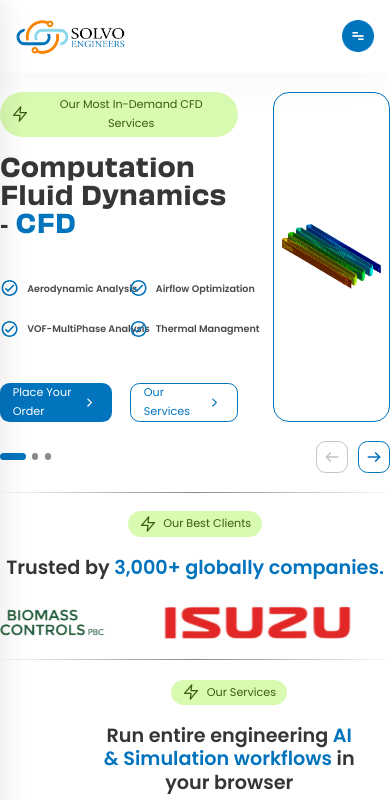
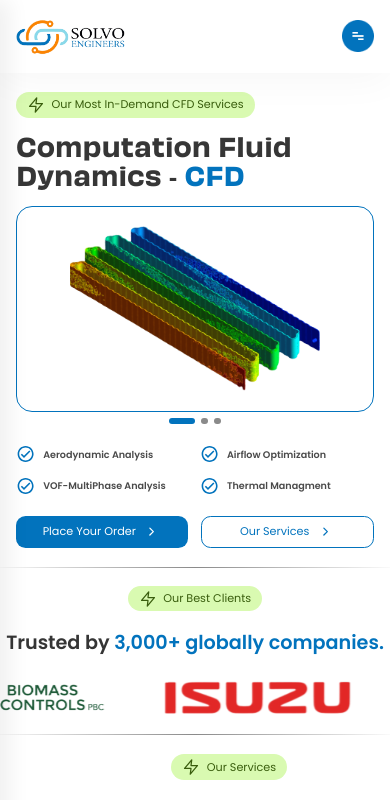
Before and after one commit to Maheerali-pk/solvo, a Next.js app: page /home in a window 390 px wide. Shown: the top 800 px of the page. Built offline with nearby package versions, Linux system fonts and the light colour scheme.

Commit message:
Hero section made responsive

```diff
--- a/app/(routes)/home/components/HeroSection.tsx
+++ b/app/(routes)/home/components/HeroSection.tsx
@@ -1,6 +1,6 @@
 "use client";
 
-import { useState } from "react";
+import { useState, useRef } from "react";
 import { allHeroSectionItems } from "@/app/helpers/data";
 import HeroSectionItem from "./HeroSectionItem";
 import Slider from "@/app/components/Slider";
@@ -9,6 +9,12 @@
 
 const HeroSection: React.FC<HeroSectionProps> = () => {
   const [currentIndex, setCurrentIndex] = useState(0);
+  const [isDragging, setIsDragging] = useState(false);
+  const [startX, setStartX] = useState(0);
+  const [startY, setStartY] = useState(0);
+  const [translateX, setTranslateX] = useState(0);
+  const [isHorizontalSwipe, setIsHorizontalSwipe] = useState(false);
+  const sliderRef = useRef<HTMLDivElement>(null);
 
   const handlePrevious = () => {
     setCurrentIndex((prev) => Math.max(0, prev - 1));
@@ -24,37 +30,147 @@
     setCurrentIndex(index);
   };
 
+  // Touch/Mouse handlers for swiping
+  const handleStart = (clientX: number) => {
+    setIsDragging(true);
+    setStartX(clientX);
+    setTranslateX(0);
+  };
+
+  const handleMove = (clientX: number) => {
+    if (!isDragging) return;
+    const diff = clientX - startX;
+    setTranslateX(diff);
+  };
+
+  const handleEnd = () => {
+    if (!isDragging) return;
+    setIsDragging(false);
+
+    const threshold = 50; // Minimum swipe distance in pixels
+    const swipePercentage =
+      (translateX / (sliderRef.current?.offsetWidth || 1)) * 100;
+
+    if (Math.abs(translateX) > threshold) {
+      if (translateX > 0 && currentIndex > 0) {
+        // Swipe right - go to previous
+        handlePrevious();
+      } else if (
+        translateX < 0 &&
+        currentIndex < allHeroSectionItems.length - 1
+      ) {
+        // Swipe left - go to next
+        handleNext();
+      }
+    }
+
+    setTranslateX(0);
+  };
+
+  // Touch events
+  const handleTouchStart = (e: React.TouchEvent) => {
+    handleStart(e.touches[0].clientX);
+  };
+
+  const handleTouchMove = (e: React.TouchEvent) => {
+    if (!isDragging) return;
+    // Prevent vertical scrolling when swiping horizontally
+    if (
+      Math.abs(e.touches[0].clientX - startX) >
+      Math.abs(e.touches[0].clientY - (e.touches[0].pageY - window.scrollY))
+    ) {
+      e.preventDefault();
+    }
+    handleMove(e.touches[0].clientX);
+  };
+
+  const handleTouchEnd = () => {
+    handleEnd();
+  };
+
+  // Mouse events (for desktop drag support)
+  const handleMouseDown = (e: React.MouseEvent) => {
+    e.preventDefault();
+    handleStart(e.clientX);
+  };
+
+  const handleMouseMove = (e: React.MouseEvent) => {
+    if (!isDragging) return;
+    handleMove(e.clientX);
+  };
+
+  const handleMouseUp = () => {
+    handleEnd();
+  };
+
+  const handleMouseLeave = () => {
+    if (isDragging) {
+      handleEnd();
+    }
+  };
+
+  // Calculate transform with drag offset
+  const getTransform = () => {
+    const baseTransform = -currentIndex * 100;
+    const dragOffset = isDragging
+      ? (translateX / (sliderRef.current?.offsetWidth || 1)) * 100
+      : 0;
+    return baseTransform + dragOffset;
+  };
+
   return (
-    <section className="w-full flex flex-col items-center gap-6 relative">
+    <section className="w-full flex flex-col items-center gap-6 relative sm:px-side-space">
       <div className="w-full max-w-desktop mx-auto flex flex-col gap-6">
         {/* Slider Container */}
-        <div className="w-full overflow-hidden">
+        <div
+          ref={sliderRef}
+          className="w-full overflow-hidden touch-pan-y sm:touch-pan-x"
+          onTouchStart={handleTouchStart}
+          onTouchMove={handleTouchMove}
+          onTouchEnd={handleTouchEnd}
+          onMouseDown={handleMouseDown}
+          onMouseMove={handleMouseMove}
+          onMouseUp={handleMouseUp}
+          onMouseLeave={handleMouseLeave}
+          style={{ cursor: isDragging ? "grabbing" : "grab" }}
+        >
           <div
             className="flex transition-transform duration-500 ease-in-out"
             style={{
-              transform: `translateX(-${currentIndex * 100}%)`,
+              transform: `translateX(${getTransform()}%)`,
+              transitionDuration: isDragging ? "0ms" : "500ms",
             }}
           >
             {allHeroSectionItems.map((item, index) => (
               <div
                 key={index}
-                className="w-full flex-shrink-0"
+                className="w-full shrink-0 select-none"
                 style={{ minWidth: "100%" }}
               >
-                <HeroSectionItem data={item} />
+                <HeroSectionItem
+                  data={item}
+                  currentIndex={index}
+                  totalItems={allHeroSectionItems.length}
+                  onPrevious={handlePrevious}
+                  onNext={handleNext}
+                  onDotClick={handleDotClick}
+                />
               </div>
             ))}
           </div>
         </div>
 
         {/* Slider Controls */}
+        <div className="sm:hidden">
           <Slider
             currentIndex={currentIndex}
             totalItems={allHeroSectionItems.length}
             onPrevious={handlePrevious}
             onNext={handleNext}
             onDotClick={handleDotClick}
+            mode="mobile"
           />
+        </div>
       </div>
     </section>
   );
--- a/app/(routes)/home/components/HeroSectionItem.tsx
+++ b/app/(routes)/home/components/HeroSectionItem.tsx
@@ -1,17 +1,30 @@
 import Image from "next/image";
 import { IHeroSectionItem } from "@/app/helpers/data";
 import { allIcons } from "@/app/helpers/icons";
+import Slider from "@/app/components/Slider";
 
 interface HeroSectionItemProps {
   data: IHeroSectionItem;
+  currentIndex: number;
+  totalItems: number;
+  onPrevious: () => void;
+  onNext: () => void;
+  onDotClick: (index: number) => void;
 }
 
-const HeroSectionItem: React.FC<HeroSectionItemProps> = ({ data }) => {
+const HeroSectionItem: React.FC<HeroSectionItemProps> = ({
+  data,
+  currentIndex,
+  totalItems,
+  onPrevious,
+  onNext,
+  onDotClick,
+}) => {
   return (
     <div className="flex flex-col gap-6 w-full">
-      <div className="grid grid-cols-[1fr_1fr] items-stretch gap-11 w-full">
+      <div className="grid grid-cols-[1fr_1fr] sm:grid-cols-1 items-stretch gap-11 w-full">
         {/* Left Content */}
-        <div className="flex flex-col gap-[3.375rem] flex-1">
+        <div className="flex flex-col gap-[3.375rem] sm:gap-6 flex-1">
           {/* Badge and Title */}
           <div className="flex flex-col gap-4">
             {/* Badge */}
@@ -40,10 +53,32 @@
             </h1>
           </div>
 
+          <div className="hidden sm:flex flex-col gap-2">
+            <div className="relative flex-1 rounded-[1.25rem] border border-primary-blue overflow-hidden hidden sm:block  p-[0.625rem]">
+              <div className="relative w-full h-full aspect-[4/3] max-w-[250px] mx-auto">
+                <Image
+                  src={data.image}
+                  alt={data.title}
+                  fill
+                  className="object-contain rounded-[1.25rem]"
+                  loading="lazy"
+                />
+              </div>
+            </div>
+            <Slider
+              currentIndex={currentIndex}
+              totalItems={totalItems}
+              onPrevious={onPrevious}
+              onNext={onNext}
+              onDotClick={onDotClick}
+              mode="mobile"
+            ></Slider>
+          </div>
+
           {/* Features List */}
           <div className="flex flex-col gap-6">
             {/* First Row of Features */}
-            <div className="grid grid-cols-2 gap-6">
+            <div className="grid grid-cols-2 gap-6 sm:gap-3">
               {data.features.map((feature, index) => (
                 <div
                   key={index}
@@ -63,11 +98,11 @@
           </div>
 
           {/* Buttons */}
-          <div className="flex flex-row items-center gap-[1.375rem]">
+          <div className="flex flex-row items-center gap-[1.375rem] sm:gap-4 sm:w-full">
             {/* Place Your Order Button */}
             <a
               href={data.placeOrderLink}
-              className="flex flex-row items-center justify-center gap-2 bg-primary-blue rounded-xl px-4 py-4 w-fit h-12 hover:opacity-90 transition-opacity"
+              className="flex flex-row items-center justify-center gap-2 bg-primary-blue rounded-xl px-4 py-4 w-fit h-10 hover:opacity-90 sm:w-full transition-opacity"
             >
               <span className="text-sm leading-[1.714em] text-white font-normal font-poppins">
                 Place Your Order
@@ -80,7 +115,7 @@
             {/* Our Services Button */}
             <a
               href={data.ourServicesLink}
-              className="flex flex-row items-center justify-center gap-2 bg-white border border-primary-blue rounded-xl px-4 py-4 w-[10.75rem] h-12 hover:opacity-90 transition-opacity"
+              className="flex flex-row items-center justify-center gap-2 bg-white border border-primary-blue rounded-xl px-4 py-4 w-[10.75rem] sm:w-full h-10 hover:opacity-90 transition-opacity"
             >
               <span className="text-sm leading-[1.714em] text-primary-blue font-normal font-poppins">
                 Our Services
@@ -93,7 +128,7 @@
         </div>
 
         {/* Right Image */}
-        <div className="relative flex-1 rounded-[1.25rem] border border-primary-blue overflow-hidden  p-[0.625rem]">
+        <div className="relative flex-1 rounded-[1.25rem] border border-primary-blue overflow-hidden sm:hidden  p-[0.625rem]">
           <div className="relative w-full h-full aspect-[4/3]">
             <Image
               src={data.image}
--- a/app/components/Slider.tsx
+++ b/app/components/Slider.tsx
@@ -12,7 +12,7 @@
   showDots?: boolean;
   showArrows?: boolean;
   disabled?: boolean;
-  mode?: "default" | "figma";
+  mode?: "default" | "figma" | "mobile";
 }
 
 export default function Slider({
@@ -47,6 +47,34 @@
       onDotClick(index);
     }
   };
+
+  // Mobile mode layout - only dots, no arrows
+  if (mode === "mobile") {
+    return (
+      <div className={`flex flex-col items-center gap-3 ${className} w-full`}>
+        {/* Dots/Indicators */}
+        {showDots && (
+          <div className="flex items-center gap-2">
+            {Array.from({ length: totalItems }).map((_, index) => (
+              <button
+                key={index}
+                type="button"
+                onClick={() => handleDotClick(index)}
+                disabled={disabled}
+                className={`transition-all ${
+                  index === currentIndex
+                    ? "w-8 h-2 bg-primary-blue rounded-full"
+                    : "w-2 h-2 bg-footer-border rounded-full hover:bg-primary-blue/50"
+                } ${disabled ? "cursor-not-allowed" : "cursor-pointer"}`}
+                aria-label={`Go to slide ${index + 1}`}
+                aria-current={index === currentIndex ? "true" : "false"}
+              />
+            ))}
+          </div>
+        )}
+      </div>
+    );
+  }
 
   // Figma mode layout
   if (mode === "figma") {
```
Lines whose indentation alone changed are shown as unchanged.
